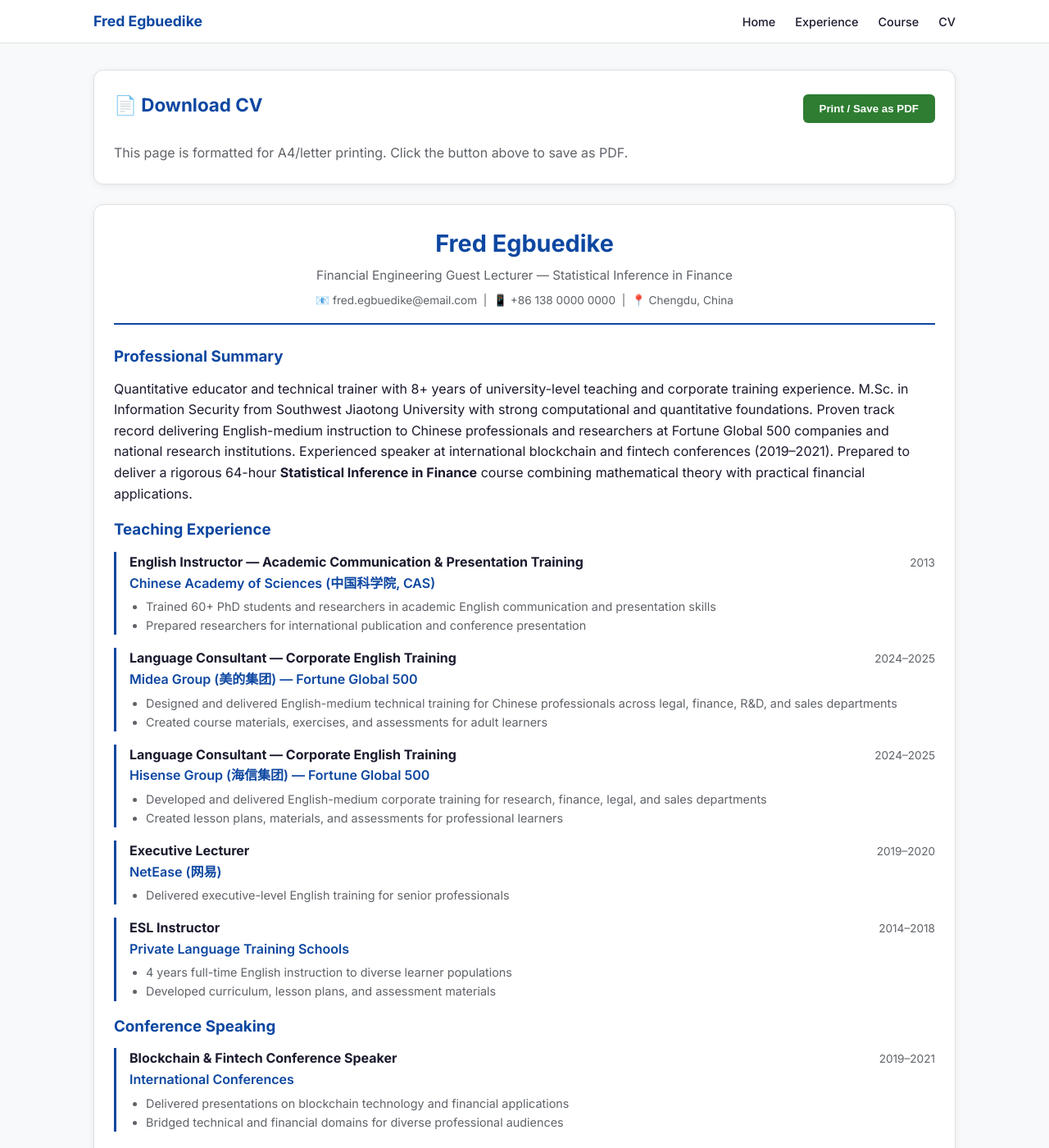
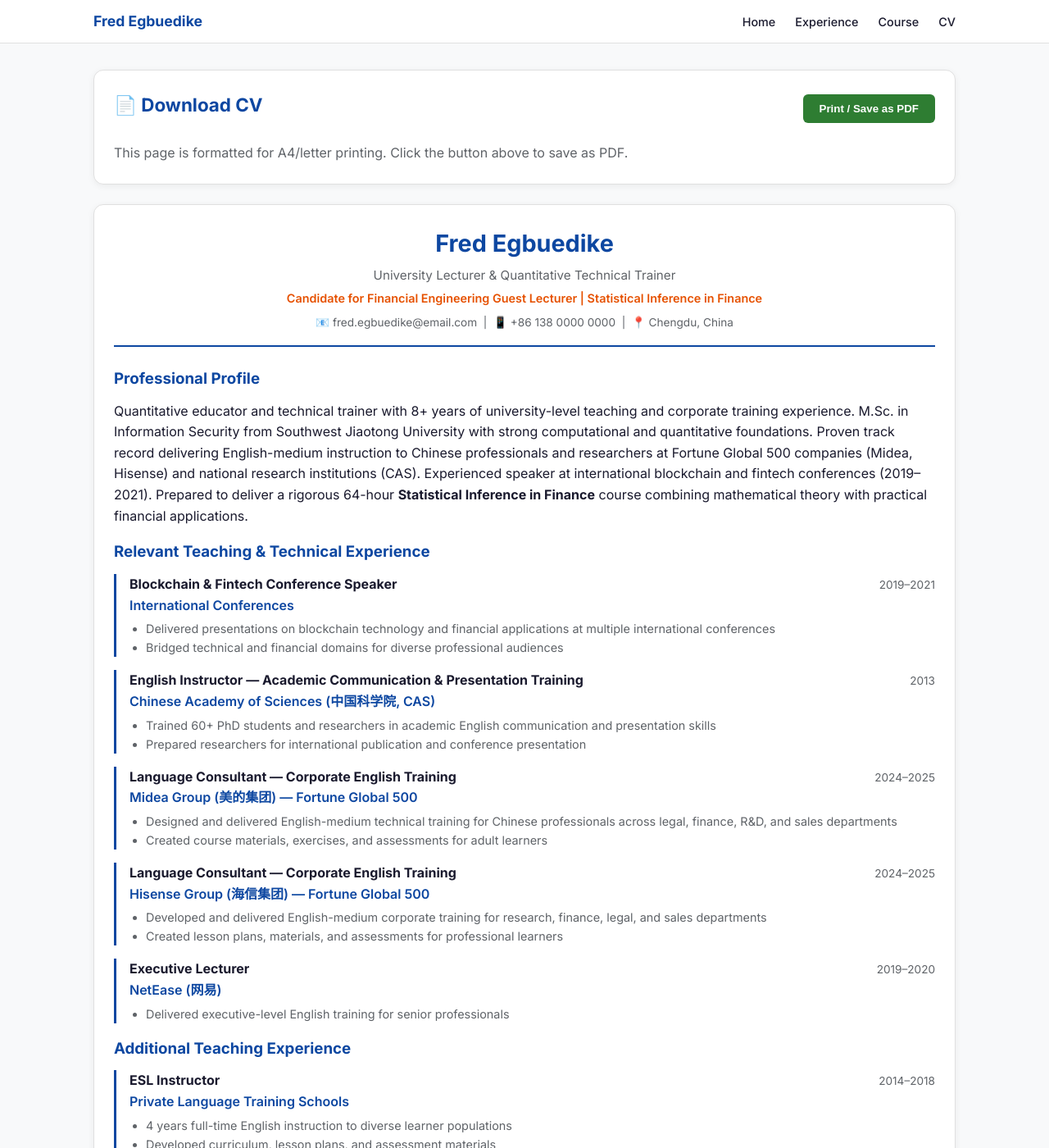
Before and after one commit to Fredilly/financial-engineering-lecturer, a Jekyll site: the page built from cv.md, in a window 1280 px wide and 1400 px high. Shown: the whole window at 82% size. Built offline with Jekyll 4.4.1, drawn with Linux system fonts in a browser that asks for light colours; some of the changed text lies outside the part shown.

Commit message:
Update cv.md

```diff
--- a/cv.md
+++ b/cv.md
@@ -16,18 +16,33 @@ title: "Download CV — Fred Egbuedike"
 <div class="card" id="cv-content">
   <div style="text-align: center; margin-bottom: 24px; padding-bottom: 16px; border-bottom: 2px solid var(--primary);">
     <h1 style="color: var(--primary); font-size: 1.8rem; margin-bottom: 4px;">Fred Egbuedike</h1>
-    <p style="color: var(--text-light); font-size: 0.95rem;">Financial Engineering Guest Lecturer — Statistical Inference in Finance</p>
+    <p style="color: var(--text-light); font-size: 0.95rem;">University Lecturer & Quantitative Technical Trainer</p>
+    <p style="color: var(--accent); font-size: 0.9rem; margin-top: 4px; font-weight: 600;">Candidate for Financial Engineering Guest Lecturer | Statistical Inference in Finance</p>
     <p style="color: var(--text-light); font-size: 0.85rem; margin-top: 8px;">
       📧 fred.egbuedike@email.com &nbsp;|&nbsp; 📱 +86 138 0000 0000 &nbsp;|&nbsp; 📍 Chengdu, China
     </p>
   </div>
 
-  <h3 style="color: var(--primary); margin-bottom: 12px;">Professional Summary</h3>
+  <h3 style="color: var(--primary); margin-bottom: 12px;">Professional Profile</h3>
   <p style="margin-bottom: 16px; line-height: 1.6;">
-    Quantitative educator and technical trainer with 8+ years of university-level teaching and corporate training experience. M.Sc. in Information Security from Southwest Jiaotong University with strong computational and quantitative foundations. Proven track record delivering English-medium instruction to Chinese professionals and researchers at Fortune Global 500 companies and national research institutions. Experienced speaker at international blockchain and fintech conferences (2019–2021). Prepared to deliver a rigorous 64-hour <strong>Statistical Inference in Finance</strong> course combining mathematical theory with practical financial applications.
+    Quantitative educator and technical trainer with 8+ years of university-level teaching and corporate training experience. M.Sc. in Information Security from Southwest Jiaotong University with strong computational and quantitative foundations. Proven track record delivering English-medium instruction to Chinese professionals and researchers at Fortune Global 500 companies (Midea, Hisense) and national research institutions (CAS). Experienced speaker at international blockchain and fintech conferences (2019–2021). Prepared to deliver a rigorous 64-hour <strong>Statistical Inference in Finance</strong> course combining mathematical theory with practical financial applications.
   </p>
 
-  <h3 style="color: var(--primary); margin-bottom: 12px;">Teaching Experience</h3>
+  <h3 style="color: var(--primary); margin-bottom: 12px;">Relevant Teaching & Technical Experience</h3>
+
+  <div style="margin-bottom: 16px; padding-left: 16px; border-left: 3px solid var(--primary);">
+    <div style="display: flex; justify-content: space-between; align-items: baseline;">
+      <div>
+        <strong>Blockchain & Fintech Conference Speaker</strong><br>
+        <span style="color: var(--primary); font-weight: 600;">International Conferences</span>
+      </div>
+      <span style="color: var(--text-light); font-size: 0.85rem;">2019–2021</span>
+    </div>
+    <ul style="margin: 4px 0 0 20px; font-size: 0.9rem; color: var(--text-light);">
+      <li>Delivered presentations on blockchain technology and financial applications at multiple international conferences</li>
+      <li>Bridged technical and financial domains for diverse professional audiences</li>
+    </ul>
+  </div>
 
   <div style="margin-bottom: 16px; padding-left: 16px; border-left: 3px solid var(--primary);">
     <div style="display: flex; justify-content: space-between; align-items: baseline;">
@@ -84,6 +99,7 @@ title: "Download CV — Fred Egbuedike"
     </ul>
   </div>
 
+  <h3 style="color: var(--primary); margin-bottom: 12px;">Additional Teaching Experience</h3>
   <div style="margin-bottom: 16px; padding-left: 16px; border-left: 3px solid var(--primary);">
     <div style="display: flex; justify-content: space-between; align-items: baseline;">
       <div>
@@ -95,21 +111,6 @@ title: "Download CV — Fred Egbuedike"
     <ul style="margin: 4px 0 0 20px; font-size: 0.9rem; color: var(--text-light);">
       <li>4 years full-time English instruction to diverse learner populations</li>
       <li>Developed curriculum, lesson plans, and assessment materials</li>
-    </ul>
-  </div>
-
-  <h3 style="color: var(--primary); margin-bottom: 12px;">Conference Speaking</h3>
-  <div style="margin-bottom: 16px; padding-left: 16px; border-left: 3px solid var(--primary);">
-    <div style="display: flex; justify-content: space-between; align-items: baseline;">
-      <div>
-        <strong>Blockchain & Fintech Conference Speaker</strong><br>
-        <span style="color: var(--primary); font-weight: 600;">International Conferences</span>
-      </div>
-      <span style="color: var(--text-light); font-size: 0.85rem;">2019–2021</span>
-    </div>
-    <ul style="margin: 4px 0 0 20px; font-size: 0.9rem; color: var(--text-light);">
-      <li>Delivered presentations on blockchain technology and financial applications</li>
-      <li>Bridged technical and financial domains for diverse professional audiences</li>
     </ul>
   </div>
 
@@ -133,12 +134,17 @@ title: "Download CV — Fred Egbuedike"
     </div>
   </div>
 
-  <h3 style="color: var(--primary); margin-bottom: 12px;">Certifications & Skills</h3>
+  <h3 style="color: var(--primary); margin-bottom: 12px;">Technical Skills</h3>
   <p style="margin-bottom: 16px; line-height: 1.6;">
-    <strong>TEFL Certified (2019)</strong> · Native English Speaker · Conversational Chinese · Python & Data Analysis · Quantitative Methods · Curriculum Design · Classroom Management · Interactive Teaching
+    Python (SciPy, Statsmodels, Pandas) · Jupyter Notebooks · Data Analysis · Quantitative Methods · Curriculum Design · Classroom Management · Interactive Teaching
   </p>
 
-  <h3 style="color: var(--primary); margin-bottom: 12px;">Course Ready to Teach</h3>
+  <h3 style="color: var(--primary); margin-bottom: 12px;">Certifications</h3>
+  <p style="margin-bottom: 16px; line-height: 1.6;">
+    <strong>TEFL Certified (2019)</strong> · Native English Speaker · Conversational Chinese
+  </p>
+
+  <h3 style="color: var(--primary); margin-bottom: 12px;">Proposed Course</h3>
   <p style="margin-bottom: 16px; line-height: 1.6;">
     <strong>Statistical Inference in Finance</strong> — 64 teaching hours, 4-week intensive covering probability foundations, estimation theory, hypothesis testing, and regression analysis with financial applications. Full syllabus, materials, and assessments prepared.
   </p>
```
